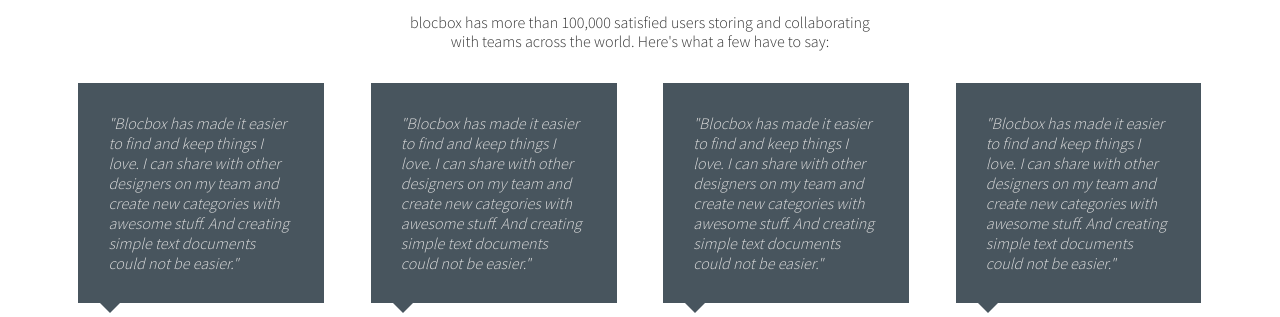
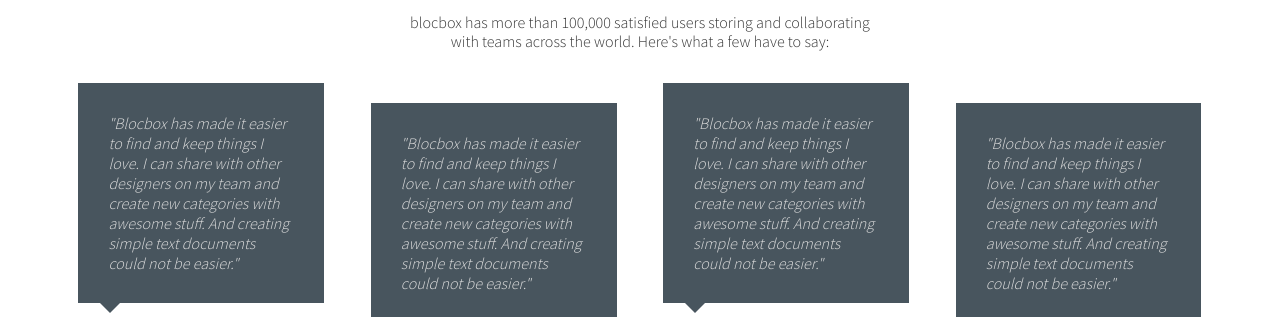
Before and after one commit to JennaMarie/Blocbox, a plain HTML site: page index.html in a window 1280 px wide. Shown: the part 2202-2519 px from the top of the page. Drawn offline with Linux system fonts and the light colour scheme; a web font is replaced by a local one.

Commit message:
Assignement-31-updated

```diff
--- a/css/style.css
+++ b/css/style.css
@@ -299,3 +299,6 @@ header .hero img {
   font-size:13px;
   margin-top: 30px;
 }
+.lower{
+  margin-top: 20px;
+}
--- a/index.html
+++ b/index.html
@@ -120,7 +120,7 @@
         <img src="https://s3.amazonaws.com/uifaces/faces/twitter/kfriedson/128.jpg" alt="avatar">
         <p class="name"><strong>Stella B.</strong></br>Freelance Designer, N. Dakota</p>
       </li>
-      <li class="one-fourth">
+      <li class="one-fourth lower">
         <blockquote>"Blocbox has made it easier to find and keep things I love. I can share with other designers on my team and create new categories with awesome stuff.  And creating simple text documents could not be easier."
         </blockquote>
         <img src="https://s3.amazonaws.com/uifaces/faces/twitter/kfriedson/128.jpg" alt="avatar">
@@ -132,7 +132,7 @@
         <img src="https://s3.amazonaws.com/uifaces/faces/twitter/kfriedson/128.jpg" alt="avatar">
         <p class="name"><strong>Stella B.</strong></br>Freelance Designer, N. Dakota</p>
       </li>
-      <li class="one-fourth">
+      <li class="one-fourth lower">
         <blockquote>"Blocbox has made it easier to find and keep things I love. I can share with other designers on my team and create new categories with awesome stuff.  And creating simple text documents could not be easier."
         </blockquote>
         <img src="https://s3.amazonaws.com/uifaces/faces/twitter/kfriedson/128.jpg" alt="avatar">
```
